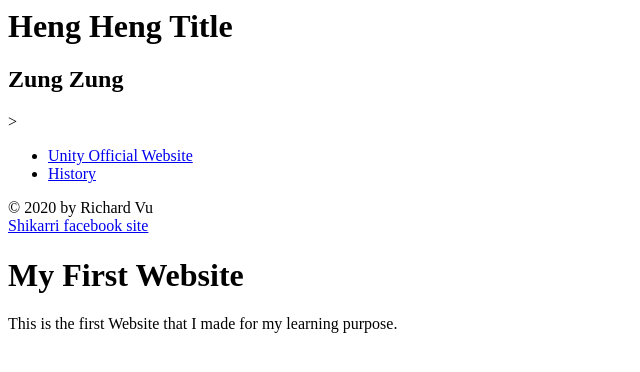
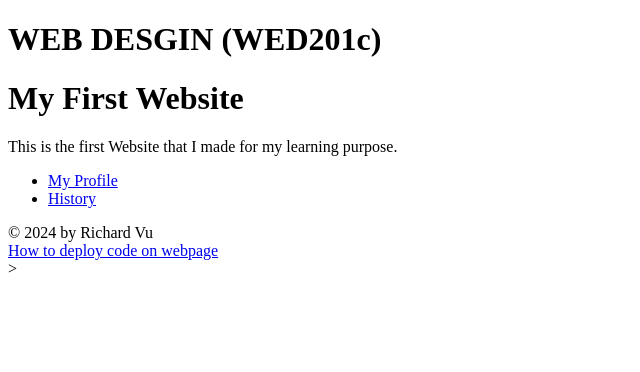
Before and after one commit to VuxDzung/first_website, a plain HTML site: page WED201.html in a window 1280 px wide. Shown: the whole page, without its empty margins (0-640 px from the left). Drawn offline with Linux system fonts and the light colour scheme.

Commit message:
Finish MOOC 1

```diff
--- a/WED201.html
+++ b/WED201.html
@@ -1,29 +1,52 @@
-<header>
-    <h1> Heng Heng Title </h1>
-    <h2> Zung Zung </h2>
-</header>
+<!DOCTYPE html>
+<html lang="en">
+
+<head>
+    <header>
+        <h1> WEB DESGIN (WED201c) </h1>
+    </header>
+    <meta charset="UTF-8">
+    <meta name="viewport" content="width=device-width, initial-scale=1.0">
+    <title>Document</title>
+</head>
+
+<body>
+    <main>
+        <h1>My First Website</h1>
+        <p>
+            This is the first Website that I made for my learning purpose.
+        <nav>
+            <ul>
+                <li><a href="https://www.facebook.com/profile.php?id=100068588748849"> My Profile</a></li>
+                <li><a href="#History">History</a></li>
+            </ul>
+        </nav>
+
+        </p>
+    </main>
+    <footer>
+        &copy; 2024 by Richard Vu<br>
+        <a href="https://www.youtube.com/watch?v=ogkbC0uxWTE">
+            How to deploy code on webpage
+        </a>
+    </footer>
+</body>
+
+</html>
+
+
 
 <!--
     <nav> a section of the page the links to other pages or to parts within the page
 -->>
-<nav>
-    <ul>
-        <li><a href="https://unity.com/"> Unity Official Website</a></li>
-        <li><a href="#History">History</a></li>
-    </ul>
-</nav>
+
 
 <!--
     footer: contains info such as copyright data, related documents, and links to social media
     ofter at the bottom of the page
 -->
 
-<footer>
-    &copy; 2020 by Richard Vu<br>
-    <a href="https://www.facebook.com/5hikarii">
-        Shikarri facebook site
-    </a>
-</footer>
+
 
 <!--
     Heading(block):
@@ -41,20 +64,3 @@
             title = "AAA1 LLC"      -> display when hover mouse
             class  = "thumbnail"/>  -> extra formattings
  -->
-
- <!DOCTYPE html>
- <html lang="en">
- <head>
-    <meta charset="UTF-8">
-    <meta name="viewport" content="width=device-width, initial-scale=1.0">
-    <title>Document</title>
- </head>
- <body>
-    <main>
-        <h1>My First Website</h1>
-        <p>
-            This is the first Website that I made for my learning purpose.
-        </p>
-    </main>
- </body>
- </html>
```
